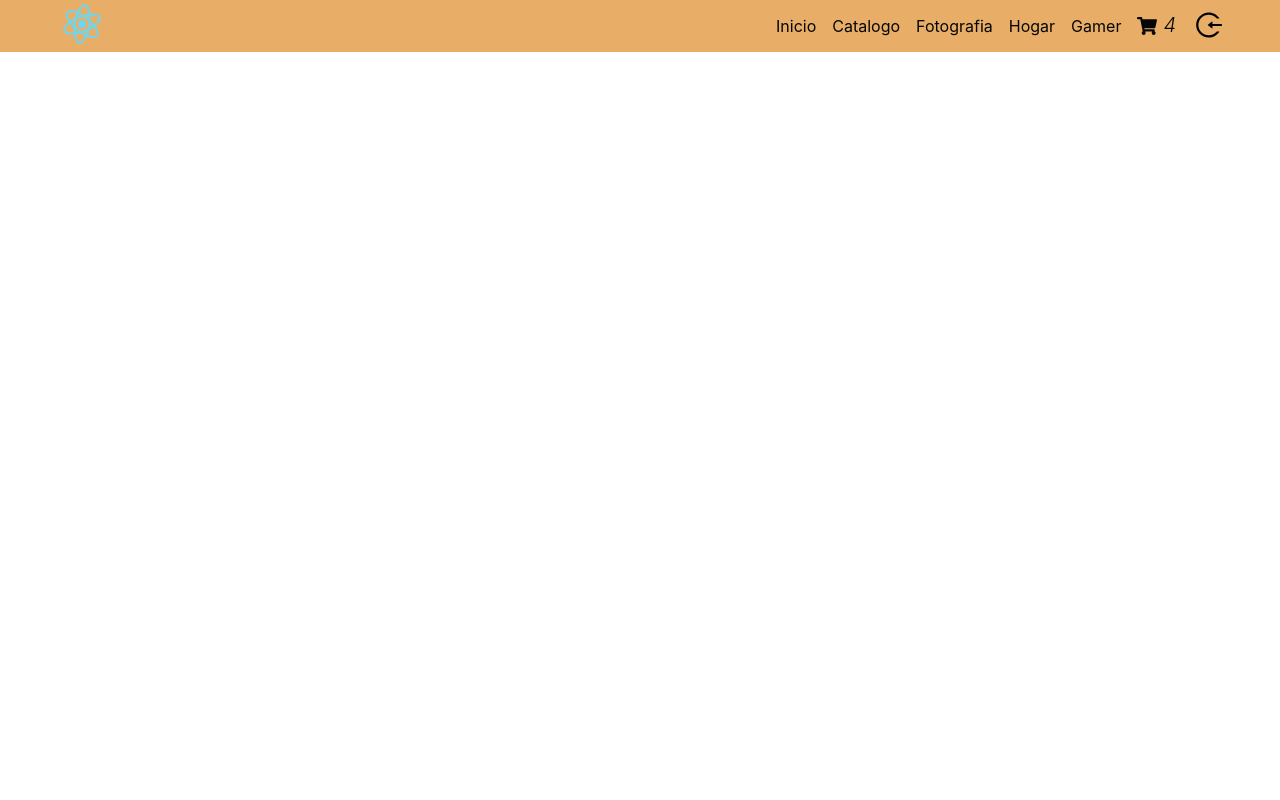
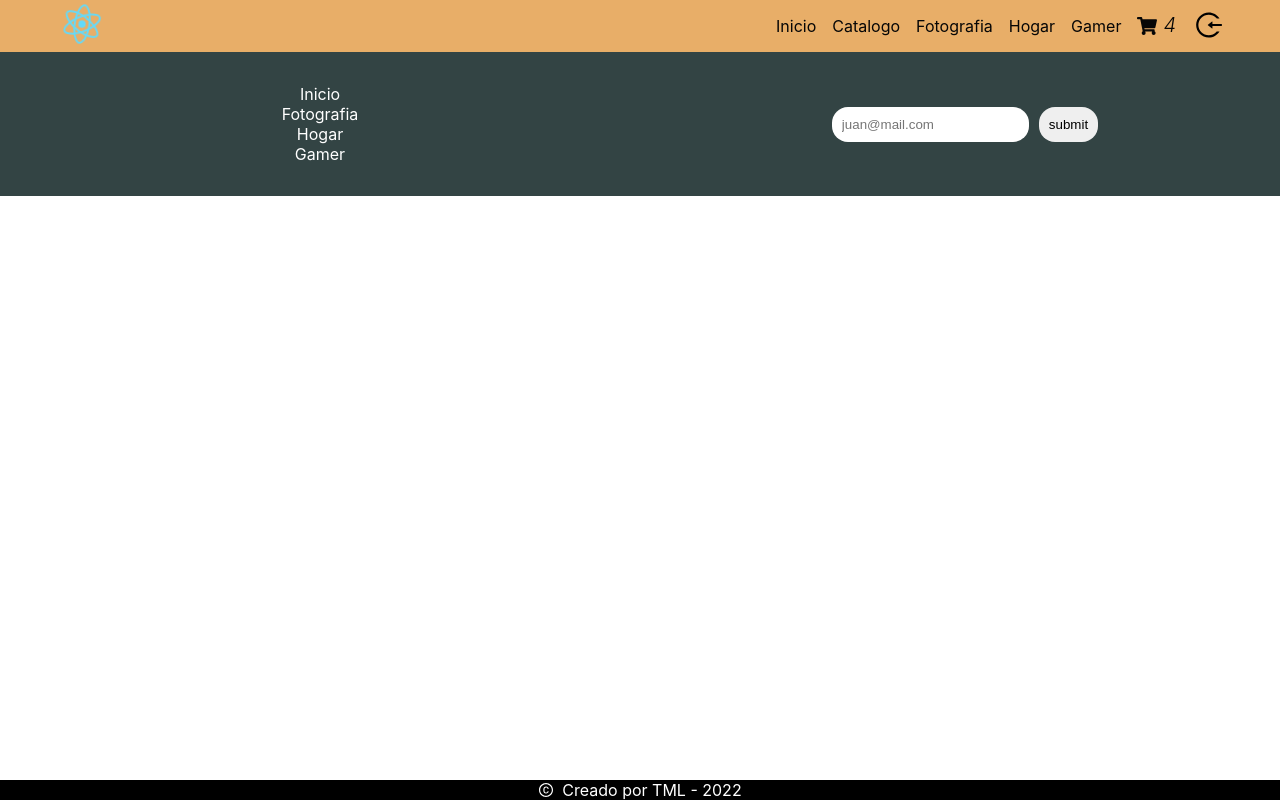
Before and after one commit to tomasmillan/etom-React-Coder, a React (Create React App) app: page /profile in a window 1280 px wide. Built offline with nearby package versions, Linux system fonts and the light colour scheme.

Commit message:
Footer Added

```diff
--- a/src/App.jsx
+++ b/src/App.jsx
@@ -4,6 +4,7 @@ import Navbar from "./components/Navbar/Navbar";
 import ItemDetailContainer from "./components/ItemDetailContainer/ItemDetailContainer";
 import { Route, Routes } from "react-router-dom";
 import Profile from "./components/Authentication/Profile";
+import Footer from "./components/Footer/Footer";
 
 function App() {
   return (
@@ -15,6 +16,7 @@ function App() {
         <Route path="/category/:id" element={<ItemListContainer />} />
         <Route path="/profile" element={<Profile />} />
       </Routes>
+      <Footer />
     </>
   );
 }
--- /dev/null
+++ b/src/components/Footer/Footer.jsx
@@ -0,0 +1,50 @@
+import React from "react";
+import { AiOutlineCopyright } from "react-icons/ai";
+import { Link } from "react-router-dom";
+import "./footer.scss";
+
+const Footer = () => {
+  return (
+    <div className="footerContainer">
+      <div className="usefulLinks">
+        <li>
+          <Link className="footerLinks" to="/">
+            Inicio
+          </Link>
+        </li>
+        <li>
+          <Link className="footerLinks" to="/category/photography">
+            Fotografia
+          </Link>
+        </li>
+        <li>
+          <Link className="footerLinks" to="/category/home">
+            Hogar
+          </Link>
+        </li>
+        <li>
+          <Link className="footerLinks" to="/category/gamer">
+            Gamer
+          </Link>
+        </li>
+      </div>
+      <div className="suscribeForm">
+        <form>
+          <input
+            type="email"
+            name="mailSuscribe"
+            id="suscribe"
+            placeholder="juan@mail.com"
+          />
+          <input type="submit" value="submit" />
+        </form>
+      </div>
+      <div className="copyAuthor">
+        <AiOutlineCopyright />
+        <p>Creado por TML - 2022</p>
+      </div>
+    </div>
+  );
+};
+
+export default Footer;
--- /dev/null
+++ b/src/components/Footer/footer.scss
@@ -0,0 +1,46 @@
+.footerContainer{
+    display: flex;
+    align-items: center;
+    background: #344;
+
+    .usefulLinks{
+        display: flex;
+        flex-direction: column;
+        flex-basis: 50%;
+        align-items: center;
+        justify-content: center;
+        padding: 2rem;
+
+        li{
+            text-decoration: none;
+            list-style: none;
+        }
+        .footerLinks{
+            color: white;
+            text-decoration: none;
+        }
+    }
+    .suscribeForm{
+        display: inline-flex;
+        flex-basis: 50%;
+        justify-content: center;
+
+        input{
+            padding: 10px;
+            border: none;
+            margin-left: 10px;
+            border-radius: 1rem;
+        }
+    }
+    .copyAuthor{
+        position: fixed;
+        bottom: 0;
+        display: inline-flex;
+        width: 100%;
+        color: white;
+        background-color: black;
+        justify-content: center;
+        align-items: center;
+        gap: 8px;
+    }
+}
```
